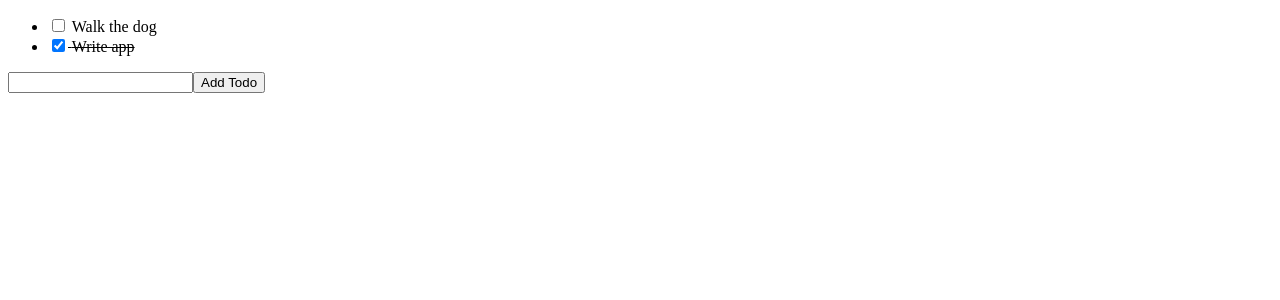
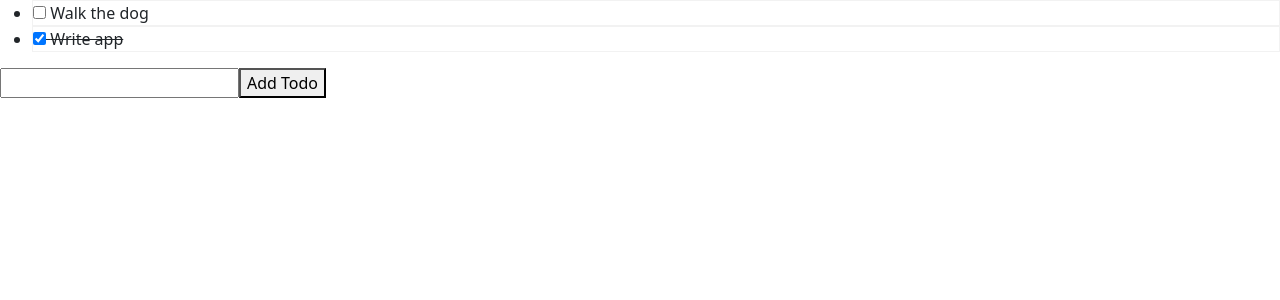
Before and after one commit to Dulatto/react-typescript-todo, a React (Create React App) app: page / in a window 1280 px wide. Shown: the top 300 px of the page. Built offline with nearby package versions, Linux system fonts and the light colour scheme.

Commit message:
bootstrap 5

```diff
--- a/public/index.html
+++ b/public/index.html
@@ -15,6 +15,7 @@
       user's mobile device or desktop. See https://developers.google.com/web/fundamentals/web-app-manifest/
     -->
     <link rel="manifest" href="%PUBLIC_URL%/manifest.json" />
+    <link href="https://cdn.jsdelivr.net/npm/bootstrap@5.0.2/dist/css/bootstrap.min.css" rel="stylesheet" integrity="sha384-EVSTQN3/azprG1Anm3QDgpJLIm9Nao0Yz1ztcQTwFspd3yD65VohhpuuCOmLASjC" crossorigin="anonymous">
     <!--
       Notice the use of %PUBLIC_URL% in the tags above.
       It will be replaced with the URL of the `public` folder during the build.
--- a/src/TodoListItem.tsx
+++ b/src/TodoListItem.tsx
@@ -8,7 +8,7 @@
 
 export const TodoListItem: React.FC<Props> = ({todo, toggleTodo}) => {
     return (
-        <li>
+        <li style={{ border: '1px solid rgba(0, 0, 0, 0.05)' }}>
              <label style={{ textDecoration: todo.complete ? 'line-through' : undefined }}>
             <input
                type="checkbox"
```
